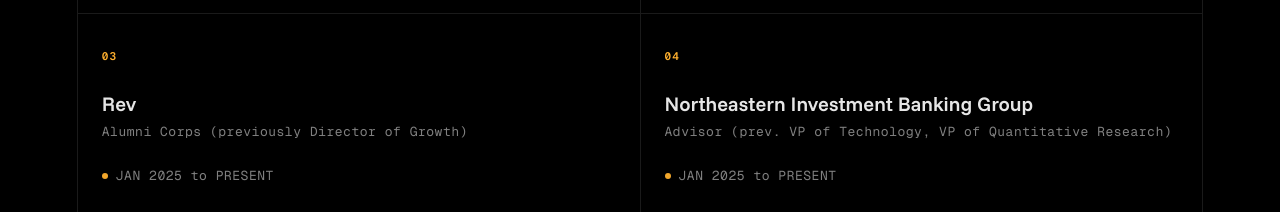
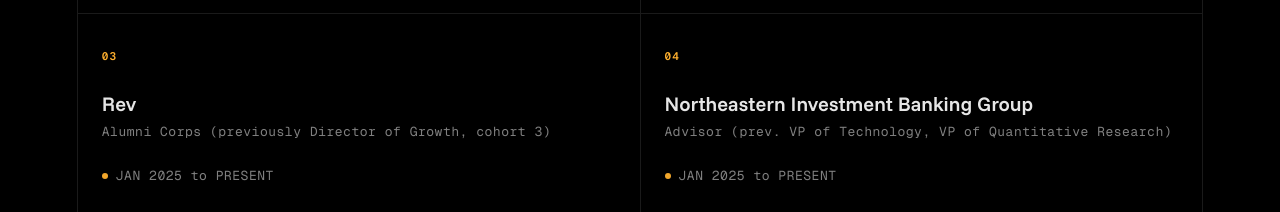
Before and after one commit to mesanand/portfolio, a React (Vite) app: page /leadership in a window 1280 px wide. Shown: the part 820-1032 px from the top of the page. Built offline with nearby package versions, Linux system fonts and the light colour scheme.

Commit message:
fix: Rev role title adds cohort 3
Co-Authored-By: Claude Opus 5.5 (1M context) <noreply@anthropic.com>

```diff
--- a/src/content/leadership.ts
+++ b/src/content/leadership.ts
@@ -38,7 +38,7 @@ export const leadership: RoleInput[] = [
   {
     id: "rev",
     org: "Rev",
-    role: "Alumni Corps (previously Director of Growth)",
+    role: "Alumni Corps (previously Director of Growth, cohort 3)",
     start: "2025-01",
     end: "present",
     current: true,
```
